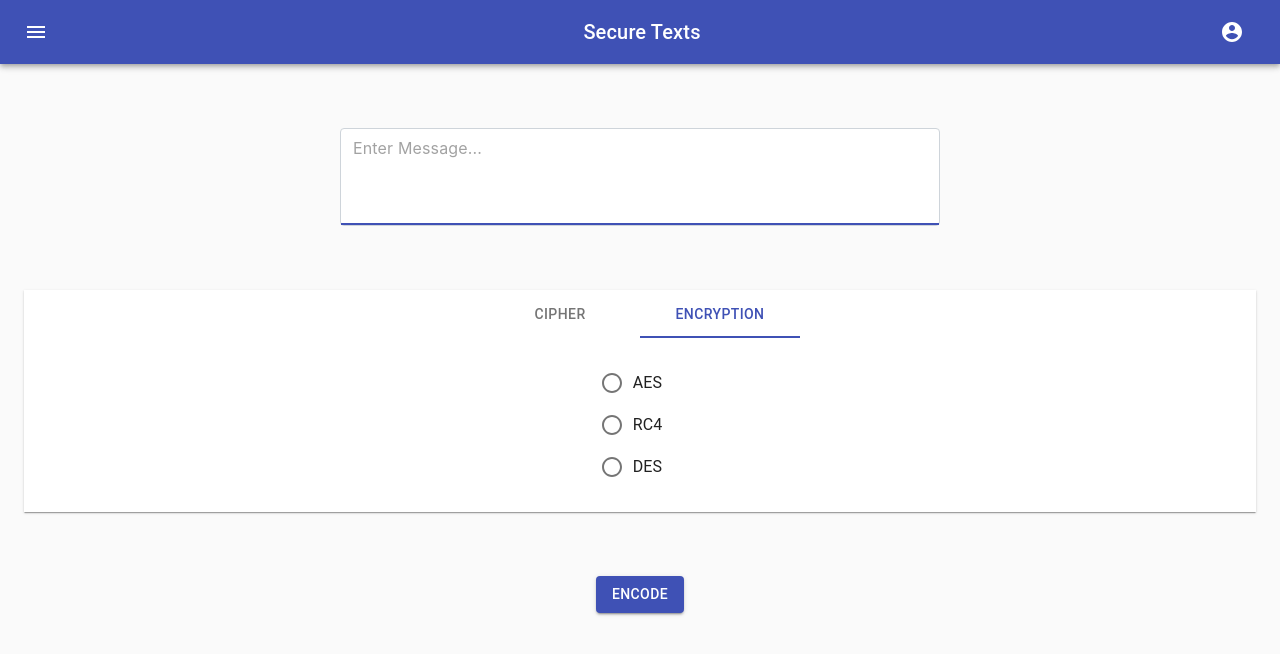
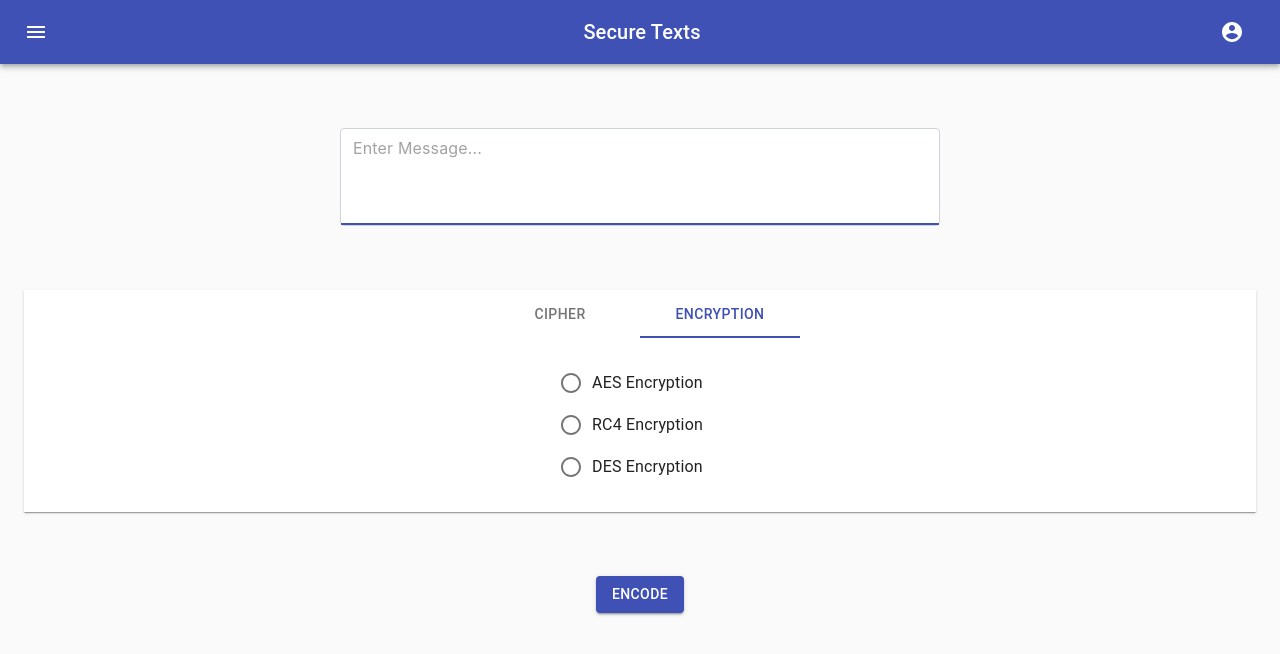
Before and after one commit to tushartiwari7/secure-texts, a React (Create React App) app: page / in a window 1280 px wide. Shown: the top 654 px of the page. Built offline with nearby package versions, Linux system fonts and the light colour scheme.

Commit message:
bug-fix: Missing Dependancy Warning

```diff
--- a/src/Components/Dropdown.js
+++ b/src/Components/Dropdown.js
@@ -1,11 +1,11 @@
 import React,{useState} from 'react';
 import PropTypes from 'prop-types';
-import {Button,Tab,Tabs,Input,Paper,Box,Dialog,DialogTitle,DialogContent,Typography,DialogActions} from '@material-ui/core';
+import {Button,Tab,Tabs,Paper,Box,Dialog,DialogTitle,DialogContent,Typography,DialogActions} from '@material-ui/core';
 import RadioTypes from './RadioTypes';
 
 const types = {
-    cipher: ["Caesar Cipher","Vigenere Cipher","Substitution Cipher","Keyword Cipher"],
-    encrypt: ["AES","RC4","DES"]
+    cipher: ["Caesar Cipher","Vigenere Cipher","Substitution Cipher"],
+    encrypt: ["AES Encryption","RC4 Encryption","DES Encryption"]
 };
 
 function TabPanel(props) {
@@ -57,11 +57,9 @@ function getCaesarCypher(str,key) {
 	 * This is the one and only entry point function called from the HTML code.
 	 */
 	function getVigenereCypher(textElem,keyStr,isDecrypt) {
-		// var keyStr = document.getElementById("key").value;
-		// var textElem = document.getElementById("text");
 
 		var keyArray = filterKey(keyStr);
-		if (keyArray.length == 0) {
+		if (keyArray.length === 0) {
 			alert("Key has no letters");
 			return;
 		}
@@ -130,7 +128,7 @@ function getCaesarCypher(str,key) {
 
 //SUBSTITUTION CIPHER
 var getSubstitutionCipher = {};
-getSubstitutionCipher.toQWERTY = function(text, decode) {
+getSubstitutionCipher.toQWERTY = function(text, isDecode) {
     // ABCDEF to QWERTY map
     var map = {
         a: 'q', b: 'w', c: 'e',
@@ -145,7 +143,7 @@ getSubstitutionCipher.toQWERTY = function(text, decode) {
     };
 
     // Flip the map
-    if(decode) {
+    if(isDecode) {
         map = (function() {
             var tmp = {};
             var k;
@@ -175,27 +173,20 @@ getSubstitutionCipher.toQWERTY = function(text, decode) {
 
         switch (type) {
             case 'Caesar Cipher':
-                console.log(type);
                 return getCaesarCypher(text,3);
             case 'Substitution Cipher':
-                console.log(type);
                 return getSubstitutionCipher.toQWERTY(text);
-            case 'Keyword Cipher':
-                console.log(type);
-                // getKeywordCypher(text);
-              break;
             case 'Vigenere Cipher':
-                console.log(type);
                 return getVigenereCypher(text,"abc",false);
-            case 'AES':
+            case 'AES Encryption':
                 console.log(type);
                 // getAES(text);
               break;
-            case 'DES':
+            case 'DES Encryption':
                 console.log(type);
                 // getDES(text);
               break;
-            case 'RC4':
+            case 'RC4 Encryption':
                 console.log(type);
                 // getRC4(text);
               break;
--- a/src/Components/RadioTypes.js
+++ b/src/Components/RadioTypes.js
@@ -12,9 +12,7 @@ export default function RadioButtonsGroup({methods,setradioType,children}) {
     setValue(event.target.value);
   };
 
-  useEffect(() => {
-    setradioType(value);
-  }, [value]);
+  useEffect(() => setradioType(value), [value,setradioType]);
 
   return (
     <FormControl component="fieldset">
--- a/src/Components/TextEditor.js
+++ b/src/Components/TextEditor.js
@@ -13,7 +13,7 @@ const TextEditor = ({classes,textHandler}) => {
         return () => {
         clearTimeout(timehandler);
         };
-    }, [value]);
+    }, [value,textHandler]);
 
     return (
             <Input
```
